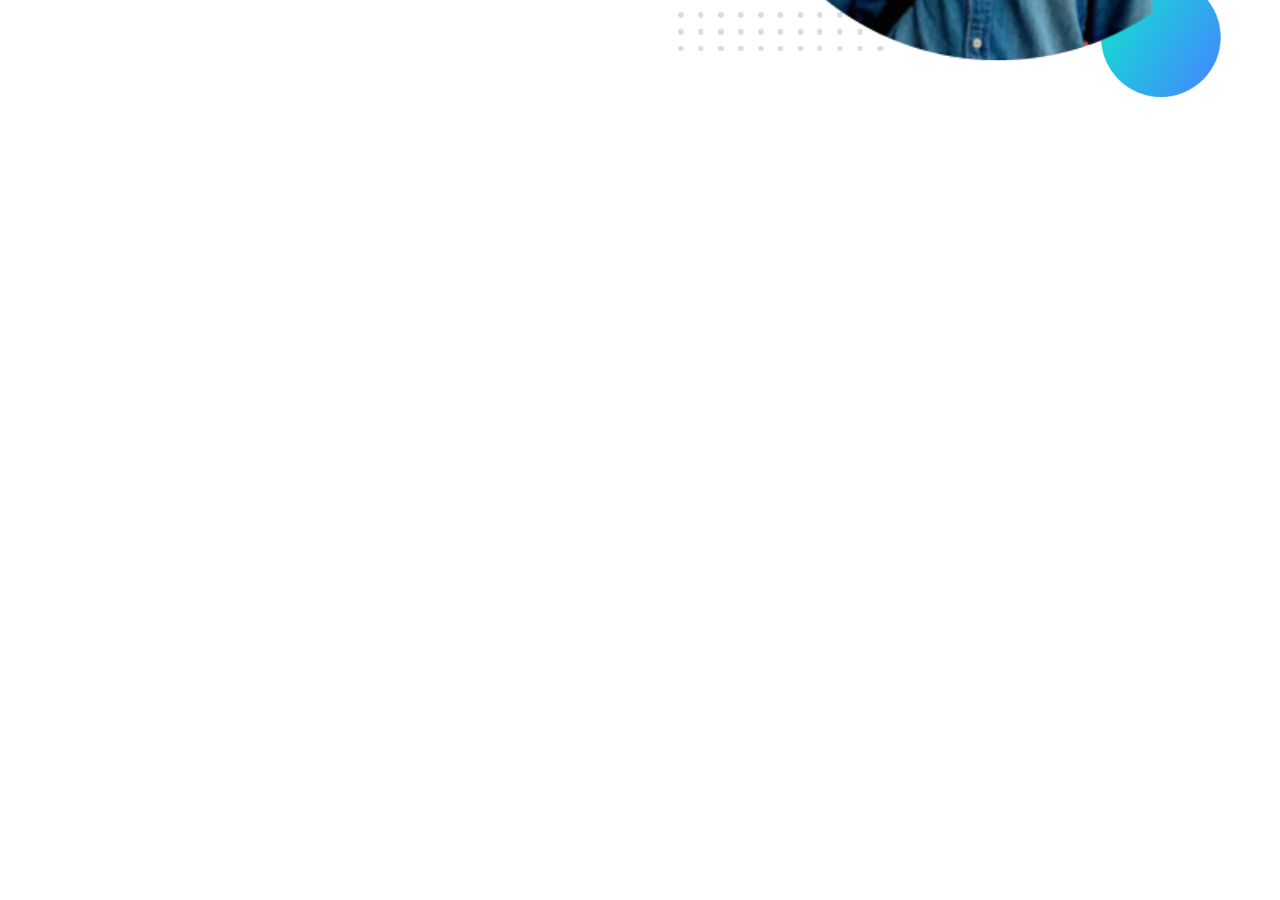
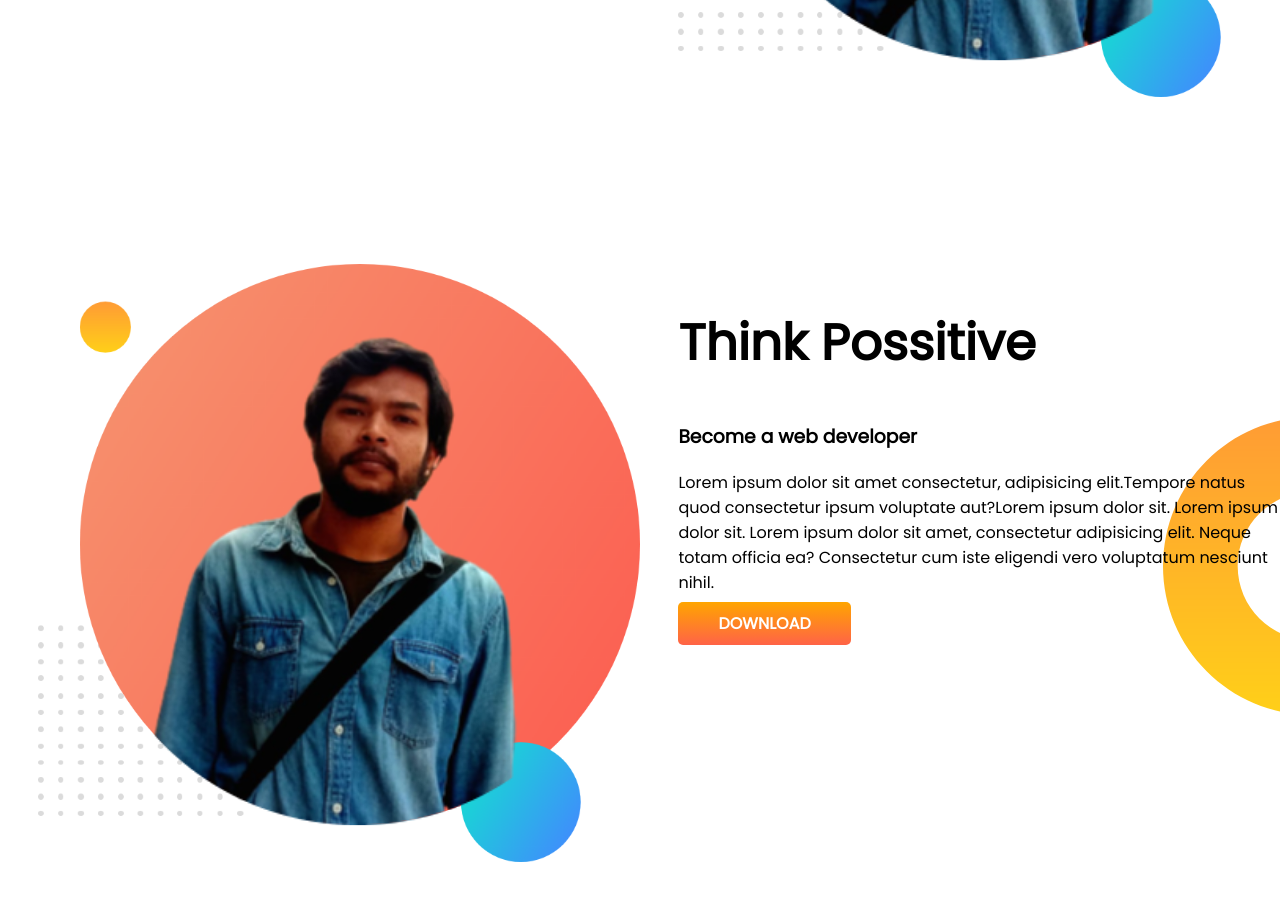
Before and after one commit to golpo-nayeem/developer-portfolio, a plain HTML site: page index.html in a window 1280 px wide. Shown: the part 500-1400 px from the top of the page. Before the commit the page ends 800 px from the top, so only its background shows below. Drawn offline with Linux system fonts and the light colour scheme.

Commit message:
little change

```diff
--- a/index.html
+++ b/index.html
@@ -25,6 +25,18 @@
             <img src="images/my-bg.png">
         </div>
     </section>
+    <section class="think_p">
+        <div class="half-w">
+            <img src="images/my-bg.png">
+        </div>
+        <div class="half-w">
+            <h1>Think Possitive</h1>
+            <h3>Become a web developer</h3>
+            <p>Lorem ipsum dolor sit amet consectetur, adipisicing elit.Tempore natus quod consectetur ipsum voluptate aut?Lorem ipsum dolor sit. Lorem ipsum dolor sit. Lorem ipsum dolor sit amet, consectetur adipisicing elit. Neque totam officia ea? Consectetur cum iste eligendi vero voluptatum nesciunt nihil.
+            </p>
+            <a class="link-btn" target="_blank" href="#">DOWNLOAD</a>
+        </div>
+    </section>
 </body>
 
 </html>
--- a/styles.css
+++ b/styles.css
@@ -10,6 +10,7 @@ h1{
 }
 section{
     display: flex;
+    margin-bottom: 160px;
 }
 .half-w{
     width: 50%;
@@ -30,3 +31,8 @@ section{
     background-image: url(images/top-banner.png);
     background-repeat: no-repeat;
 }
+.think_p{
+     background-image: url(images/color.png);
+     background-repeat: no-repeat;
+     background-position: right;
+}
```
Also changed, not shown: images/color.png (renamed from images/dream-bg.png).
